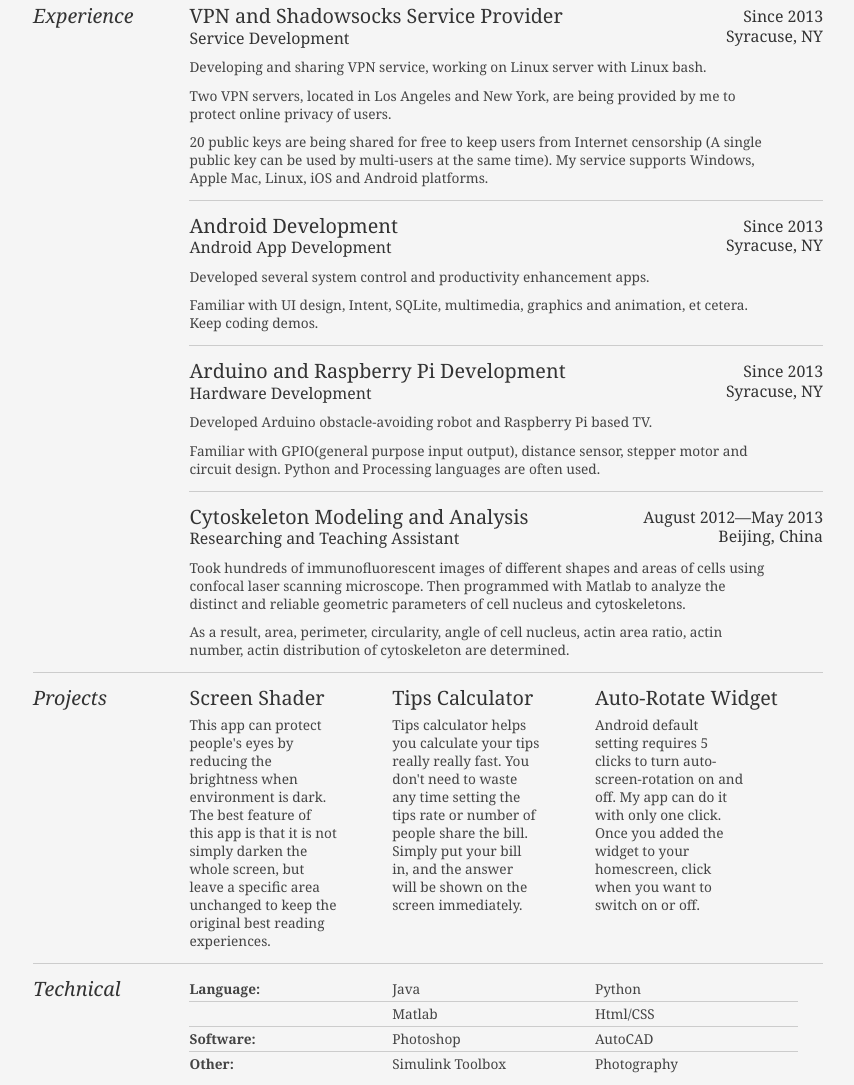
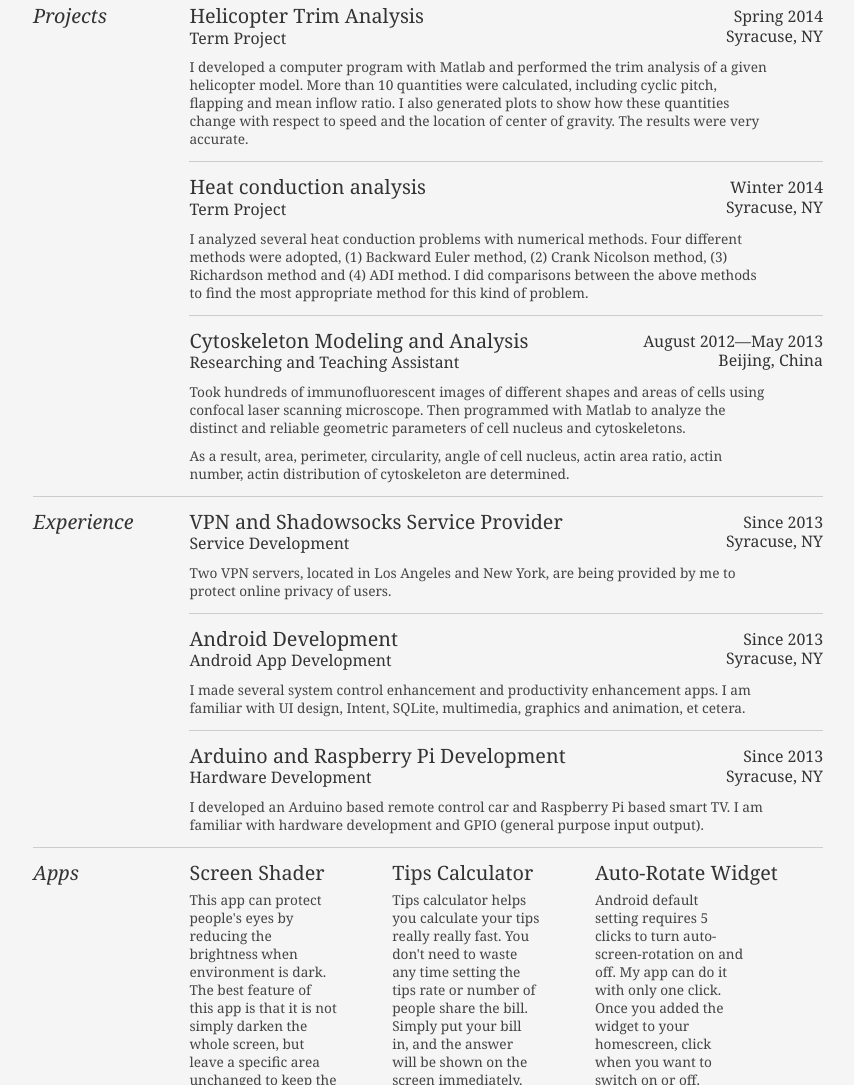
Before and after one commit to gengyixiong/resume-html-css, a plain HTML site: page index.html in a window 1280 px wide. Shown: the part 536-1621 px from the top of the page, without its empty margins (212-1066 px from the left). Drawn offline with Linux system fonts and the light colour scheme.

Commit message:
Second change

```diff
--- a/index.html
+++ b/index.html
@@ -48,43 +48,59 @@
         </div>
         <div class="section">
           <div class="content title">
-            <h2>Experience</h2>
+            <h2>Projects</h2>
           </div>
           <div class="content">
+              <div class="job">
+                  <h2>Helicopter Trim Analysis</h2>
+                  <h3>Term Project</h3>
+                  <h4>Spring 2014<BR>Syracuse, NY</h4>
+                  <p>I developed a computer program with Matlab and performed the trim analysis of a given helicopter model. More than 10 quantities were calculated, including cyclic pitch, flapping and mean inflow ratio. I also generated plots to show how these quantities change with respect to speed and the location of center of gravity. The results were very accurate.</p>
+              </div>
+              <div class="job">
+                  <h2>Heat conduction analysis</h2>
+                  <h3>Term Project</h3>
+                  <h4>Winter 2014<BR>Syracuse, NY</h4>
+                  <p>I analyzed several heat conduction problems with numerical methods. Four different methods were adopted, (1) Backward Euler method, (2) Crank Nicolson method, (3) Richardson method and (4) ADI method. I did comparisons between the above methods to find the most appropriate method for this kind of problem.</p>
+              </div>
+              <div class="job last">
+                  <h2>Cytoskeleton Modeling and Analysis</h2>
+                  <h3>Researching and Teaching Assistant</h3>
+                  <h4>August 2012&mdash;May 2013<BR>Beijing, China</h4>
+                  <p>Took hundreds of immunofluorescent images of different shapes and areas of cells using confocal laser scanning microscope. Then programmed with Matlab to analyze the distinct and reliable geometric parameters of cell nucleus and cytoskeletons.</p>
+                  <p>As a result, area, perimeter, circularity, angle of cell nucleus, actin area ratio, actin number, actin distribution of cytoskeleton are determined.</p>
+              </div>
+          </div>
+        </div>
+          <div class="section">
+              <div class="content title">
+                  <h2>Experience</h2>
+                  </div>
+              <div class="content">
             <div class="job">
               <h2>VPN and Shadowsocks Service Provider</h2>
               <h3>Service Development</h3>
               <h4>Since 2013<BR>Syracuse, NY</h4>
-              <p>Developing and sharing VPN service, working on Linux server with Linux bash.</p>
-              <p>Two VPN servers, located in Los Angeles and New York, are being provided by me to protect online privacy of users.</p>
-              <p>20 public keys are being shared for free to keep users from Internet censorship (A single public key can be used by multi-users at the same time). My service supports Windows, Apple Mac, Linux, iOS and Android platforms.</p>
+              <p>Two VPN servers, located in Los Angeles and New York, are being provided by me to protect online privacy of users. </p>
             </div>
             <div class="job">
               <h2>Android Development</h2>
               <h3>Android App Development</h3>
               <h4>Since 2013<BR>Syracuse, NY</h4>
-              <p>Developed several system control and productivity enhancement apps.</p>
-              <p>Familiar with UI design, Intent, SQLite, multimedia, graphics and animation, et cetera. Keep coding demos.</p>
+              <p>I made several system control enhancement and productivity enhancement apps. I am familiar with UI design, Intent, SQLite, multimedia, graphics and animation, et cetera. </p>
             </div>
-            <div class="job">
+
+            <div class="job last">
               <h2>Arduino and Raspberry Pi Development</h2>
               <h3>Hardware Development</h3>
               <h4>Since 2013<BR>Syracuse, NY</h4>
-              <p>Developed Arduino obstacle-avoiding robot and Raspberry Pi based TV.</p>
-              <p>Familiar with GPIO(general purpose input output), distance sensor, stepper motor and circuit design. Python and Processing languages are often used.</p>
-            </div>
-            <div class="job last">
-              <h2>Cytoskeleton Modeling and Analysis</h2>
-              <h3>Researching and Teaching Assistant</h3>
-              <h4>August 2012&mdash;May 2013<BR>Beijing, China</h4>
-              <p>Took hundreds of immunofluorescent images of different shapes and areas of cells using confocal laser scanning microscope. Then programmed with Matlab to analyze the distinct and reliable geometric parameters of cell nucleus and cytoskeletons.</p>
-              <p>As a result, area, perimeter, circularity, angle of cell nucleus, actin area ratio, actin number, actin distribution of cytoskeleton are determined.</p>
+              <p>I developed an Arduino based remote control car and Raspberry Pi based smart TV. I am familiar with hardware development and GPIO (general purpose input output). </p>
             </div>
           </div>
         </div>
         <div class="section">
           <div class="content title">
-            <h2>Projects</h2>
+            <h2>Apps</h2>
           </div>
           <div class="content">
             <div class="talent">
```
